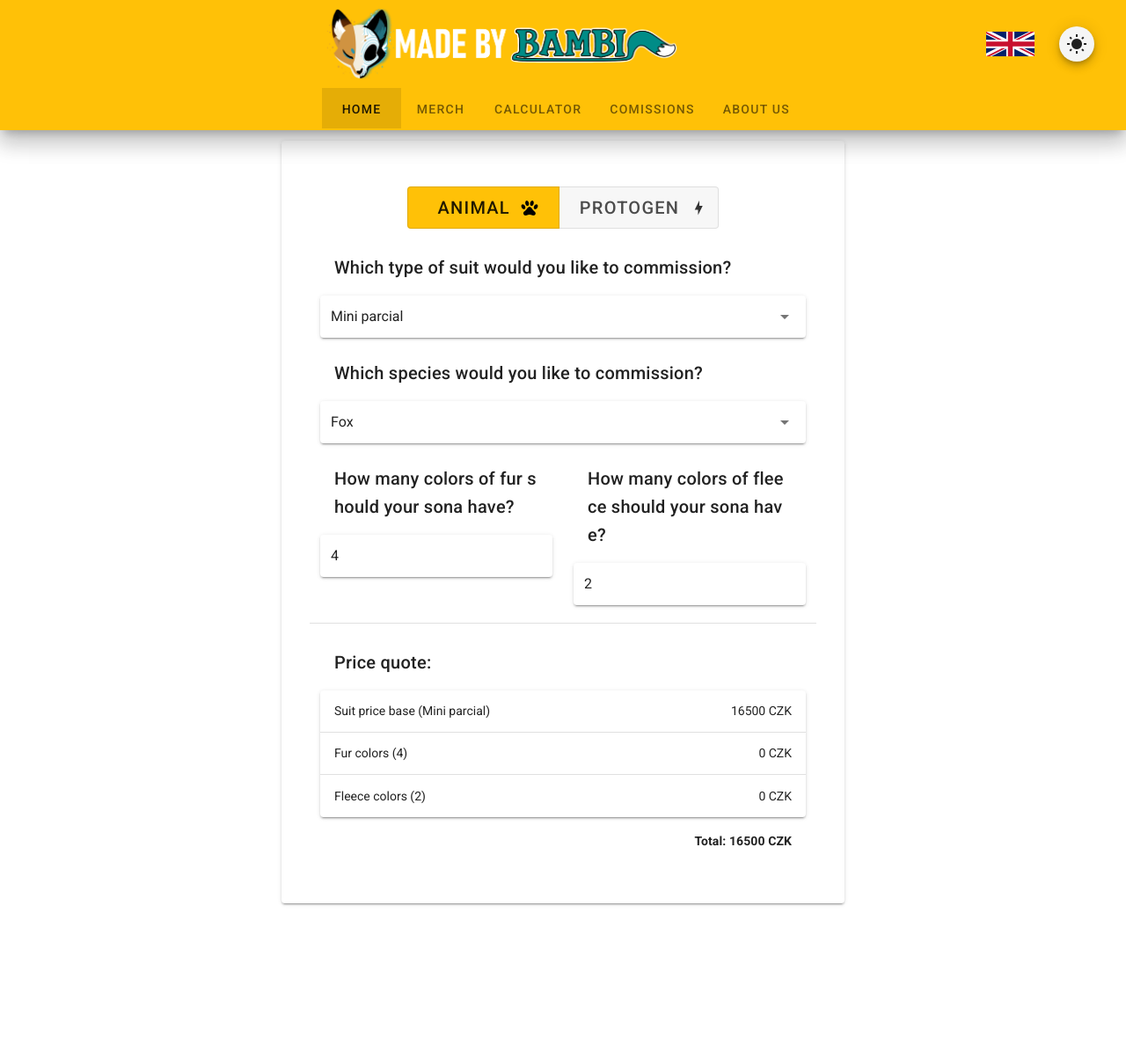
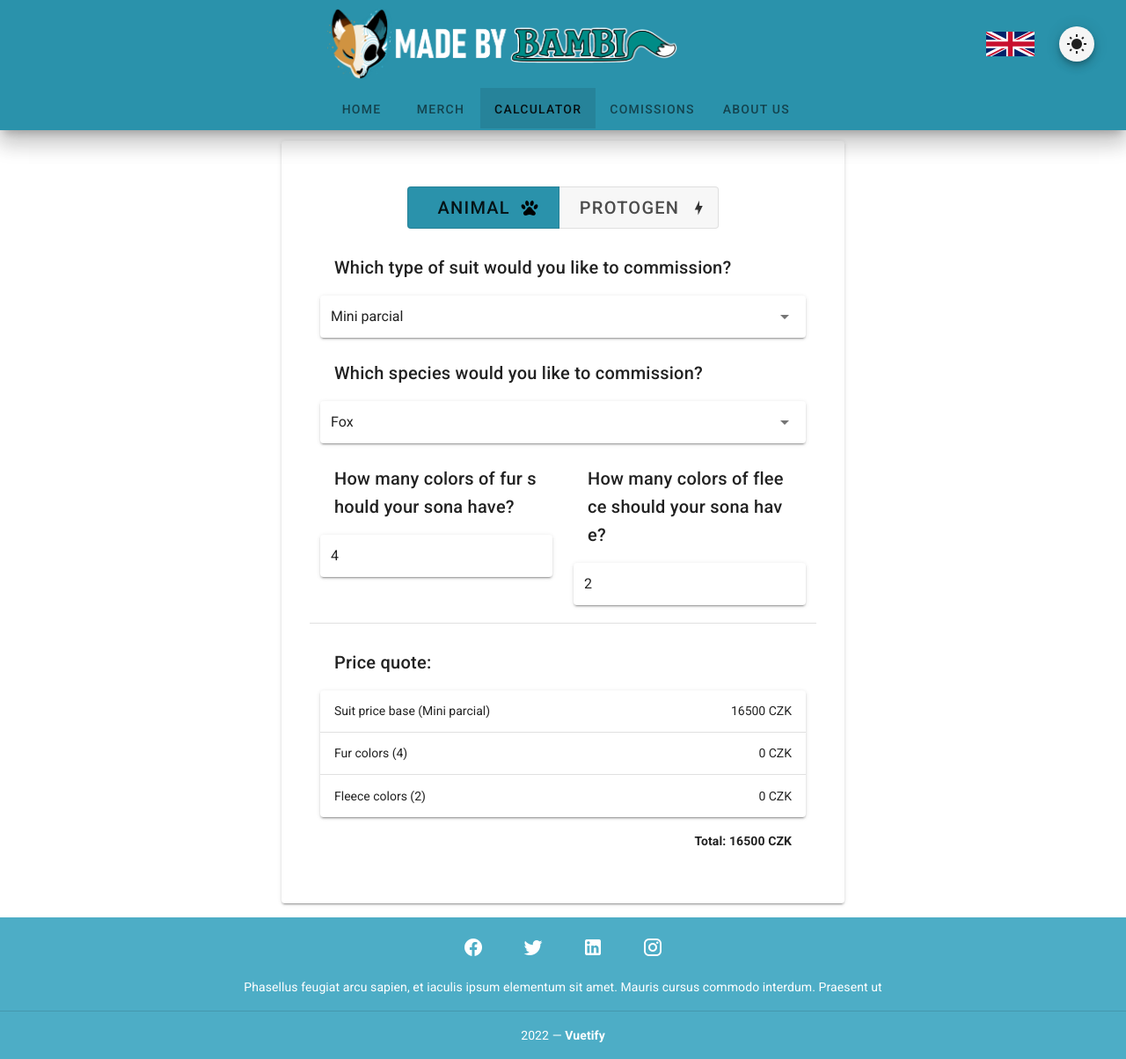
Before and after one commit to MadChipmunk03/fursuitWeb2, a Vue app: page /#/calculator in a window 1280 px wide. Shown: the whole page at 88% size. Before the commit the page ends 1043 px from the top, so only its background shows below. Built offline with nearby package versions, Linux system fonts and the light colour scheme.

Commit message:
working footer + tabs fix

```diff
--- a/src/App.vue
+++ b/src/App.vue
@@ -1,23 +1,22 @@
 <template>
   <v-app>
     <AppBar />
-    <v-main :class="{ 'pa-0': $route.name === 'home' }">
+    <v-main :class="{ 'pt-0': $route.name === 'home' }" ref="vMain" >
       <router-view />
     </v-main>
 
-    <AppFooter v-if="false" />
+    <AppFooter />
   </v-app>
 </template>
 
 <script lang="ts">
 import Vue from 'vue';
-import AppBar from '@/components/AppBar.vue';
-import AppFooter from './components/AppFooter.vue';
+import AppBar from '@/components/AppLayout/AppBar.vue';
+import AppFooter from './components/AppLayout/AppFooter.vue';
 
 export default Vue.extend({
   name: 'App',
   components: { AppBar, AppFooter },
-
   // TO-DO uncomment for darkMode support
   beforeMount() {
     //theme
--- a/src/components/AppBar.vue
+++ b/src/components/AppLayout/AppBar.vue
@@ -16,10 +16,11 @@
       <UserSettings v-if="!isMobile" />
 
       <template v-if="!isMobile" v-slot:extension>
-        <v-tabs centered>
+        <v-tabs centered v-model="tabsModel">
           <v-tab
             v-for="(tab, ix) in tabs"
             :key="ix"
+            :href="`#${tab.view}`"
             @click="routeTo(tab.view)"
             :style="tabClass"
             :active-class="isHomePage ? '' : 'active-tab'"
@@ -34,7 +35,7 @@
       <h2 class="pa-4">{{ $t('appBar.nav') }}</h2>
       <v-divider />
       <v-list nav>
-        <v-list-item-group>
+        <v-list-item-group v-model="tabsModel">
           <router-link v-for="(tab, ix) in tabs" :key="ix" :to="{ name: tab.view }">
             <v-list-item>
               <v-list-item-title>{{ tab.text }}</v-list-item-title>
@@ -53,19 +54,21 @@
 
 <script lang="ts">
 import Vue from 'vue';
-import UserSettings from './UserSettings.vue';
+import UserSettings from '../Generic/UserSettings.vue';
 
 export default Vue.extend({
   name: 'AppBar',
+  components: { UserSettings },
   data() {
     return {
       drawer: false,
+      tabsModel: this.$route.path.substring(1, this.$route.path.length),
       tabs: [
         { text: this.$t('appBar.tabs[0]'), view: 'home' },
         { text: this.$t('appBar.tabs[1]'), view: 'merch' },
         { text: this.$t('appBar.tabs[2]'), view: 'calculator' },
         { text: this.$t('appBar.tabs[3]'), view: 'comissions' },
-        { text: this.$t('appBar.tabs[4]'), view: 'aboutUs' },
+        { text: this.$t('appBar.tabs[4]'), view: 'about-us' },
       ],
     };
   },
@@ -103,7 +106,9 @@ export default Vue.extend({
       return { width: 250, height: 70 };
     },
   },
-  components: { UserSettings },
+  created() {
+    console.log(this.$route.path.substring(1, this.$route.path.length));
+  },
 });
 </script>
 
--- a/src/components/AppFooter.vue
+++ b/src/components/AppLayout/AppFooter.vue
@@ -1,6 +1,6 @@
 <template>
-  <v-footer app fixed padless width="100vw">
-    <v-card flat tile class="primary lighten-1 white--text text-center">
+  <v-footer app absolute padless>
+    <v-card flat tile class="primary lighten-1 white--text text-center" width="100%">
       <v-card-text>
         <v-btn v-for="icon in icons" :key="icon" class="mx-4 white--text" icon>
           <v-icon size="24px">
@@ -13,7 +13,7 @@
         Phasellus feugiat arcu sapien, et iaculis ipsum elementum sit amet. Mauris cursus commodo interdum. Praesent ut
       </v-card-text>
 
-      <v-divider></v-divider>
+      <v-divider />
 
       <v-card-text class="white--text"> {{ new Date().getFullYear() }} — <strong>Vuetify</strong> </v-card-text>
     </v-card>
@@ -28,7 +28,6 @@ export default Vue.extend({
   data() {
     return {
       icons: ['mdi-facebook', 'mdi-twitter', 'mdi-linkedin', 'mdi-instagram'],
-      message: 'AppFooter works!',
     };
   },
 });
--- a/src/plugins/vuetify.ts
+++ b/src/plugins/vuetify.ts
@@ -9,14 +9,15 @@ export default new Vuetify({
     options: { customProperties: true },
     themes: {
       light: {
-        primary: colors.amber,
-        primaryInvert: '#2A92AB',
+        // primary: colors.amber,
+        // primaryInvert: '#2A92AB',
+        primary: '#2A92AB',
+        primaryInvert: colors.amber,
       },
       dark: {
         primary: '#2A92AB',
         primaryInvert: colors.amber,
       },
-
     },
   },
 });
--- a/src/router/index.ts
+++ b/src/router/index.ts
@@ -31,7 +31,7 @@ const routes: Array<RouteConfig> = [
   },
   {
     path: '/about-us',
-    name: 'aboutUs',
+    name: 'about-us',
     component: AboutUsView,
   },
 ];
--- a/src/views/HomeView.vue
+++ b/src/views/HomeView.vue
@@ -14,7 +14,7 @@
             :width="twitterFeedDimensions.width"
             :style="twitterFeedDimensions.ratio"
             class="my-4"
-            title="Iframe Example"
+            title="TwitterFeed preview"
           ></iframe>
         </v-card>
       </v-col>
--- a/src/views/PriceQuoteView.vue
+++ b/src/views/PriceQuoteView.vue
@@ -38,7 +38,7 @@ import FormSelect from '../components/PriceQuote/FormSelect.vue';
 import AnimalForm from '@/components/PriceQuote/AnimalForm.vue';
 import ProtogenForm from '@/components/PriceQuote/protogenForm.vue';
 import FormTable from '@/components/PriceQuote/FormTable.vue';
-import BForm from '../components/BForm.vue';
+import BForm from '../components/Generic/BForm.vue';
 
 export default Vue.extend({
   name: 'PriceQuoteView',
```
Also changed, not shown: src/components/Generic/BForm.vue (renamed from src/components/BForm.vue), src/components/Generic/UserSettings.vue (renamed from src/components/UserSettings.vue).
